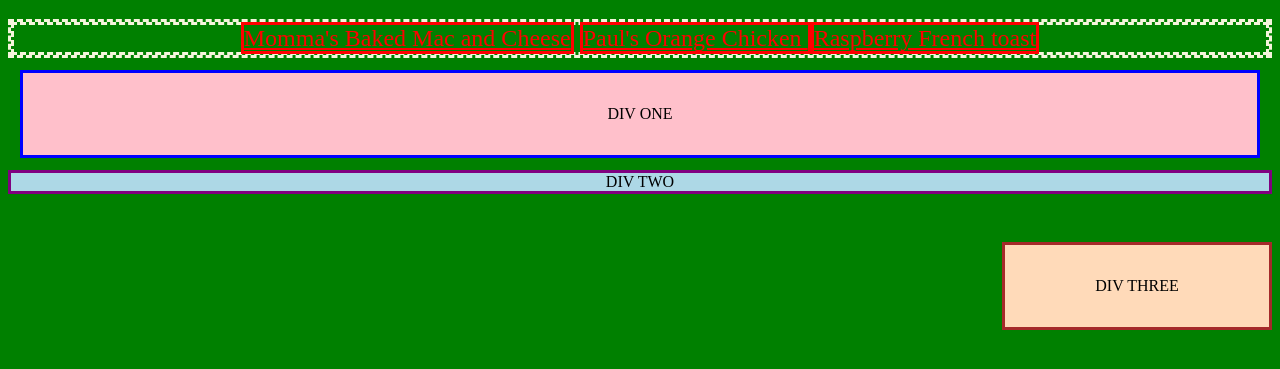
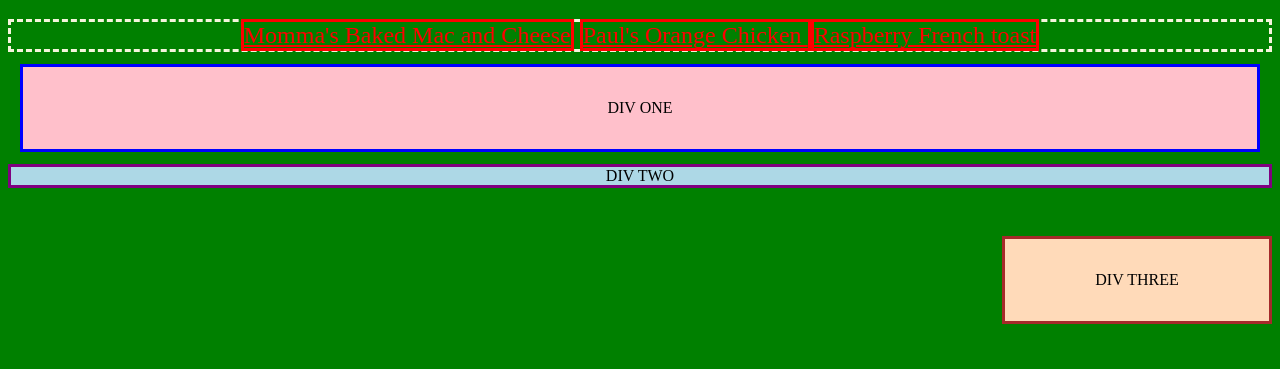
Before and after one commit to PaulieFig722/odin-recipes, a plain HTML site: page index.html in a window 1280 px wide. Shown: the part 67-436 px from the top of the page. Drawn offline with Linux system fonts and the light colour scheme.

Commit message:
Fixed CSS code

```diff
--- a/style.css
+++ b/style.css
@@ -27,7 +27,8 @@ a {
     border-style: dotted;
 }
 
-.ancestor, .child {
+/* Descendant combinator */
+.ancestor .child {
     border-style: dashed;
     border-color: beige;
 }
```
